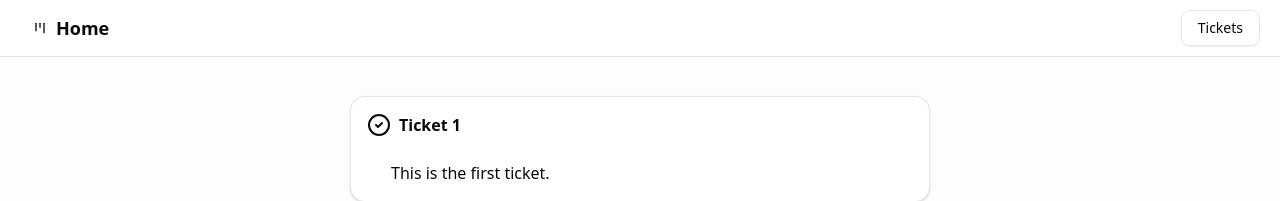
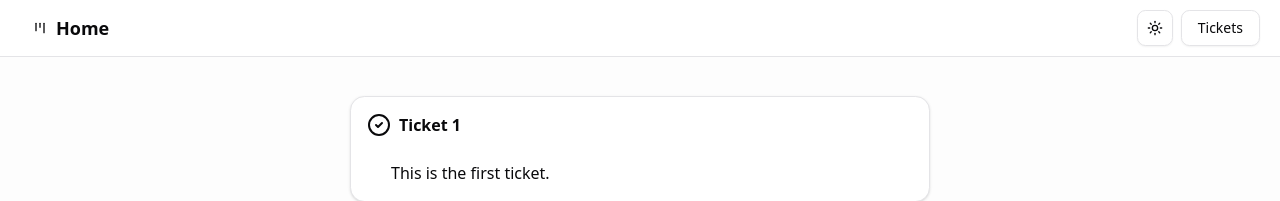
Before and after one commit to romainj-dev/road-to-next, a Next.js app: page /tickets/1 in a window 1280 px wide. Shown: the top 201 px of the page. Built offline with nearby package versions, Linux system fonts and the light colour scheme.

Commit message:
feat: theme and fake queries

```diff
--- a/package.json
+++ b/package.json
@@ -17,6 +17,7 @@
     "clsx": "^2.1.1",
     "lucide-react": "^0.513.0",
     "next": "15.3.3",
+    "next-themes": "^0.4.6",
     "react": "^19.0.0",
     "react-dom": "^19.0.0",
     "tailwind-merge": "^3.3.0"
--- a/src/app/layout.tsx
+++ b/src/app/layout.tsx
@@ -2,6 +2,7 @@ import './globals.css';
 import type { Metadata } from 'next';
 import { Geist, Geist_Mono } from 'next/font/google';
 import { Header } from '@/components/header';
+import { ThemeProvider } from '@/components/theme/theme-provider';
 
 const geistSans = Geist({
   variable: '--font-geist-sans',
@@ -28,10 +29,12 @@ export default function RootLayout({
       <body
         className={`${geistSans.variable} ${geistMono.variable} antialiased`}
       >
-        <Header />
-        <main className='bg-secondary/20 flex min-h-screen flex-1 flex-col overflow-x-hidden overflow-y-auto px-8 py-24'>
-          {children}
-        </main>
+        <ThemeProvider>
+          <Header />
+          <main className='bg-secondary/20 flex min-h-screen flex-1 flex-col overflow-x-hidden overflow-y-auto px-8 py-24'>
+            {children}
+          </main>
+        </ThemeProvider>
       </body>
     </html>
   );
--- a/src/app/tickets/[ticketId]/page.tsx
+++ b/src/app/tickets/[ticketId]/page.tsx
@@ -1,8 +1,8 @@
 import Link from 'next/link';
 import { Placeholder } from '@/components/Placeholder';
 import { Button } from '@/components/ui/button';
-import { initialTickets } from '@/data';
 import { TicketItem } from '@/features/ticket/components/ticket-item';
+import { getTicket } from '@/features/ticket/queries/get-ticket';
 import { ticketsPath } from '@/paths';
 
 type TicketPageProps = {
@@ -13,7 +13,7 @@ type TicketPageProps = {
 
 const TicketPage = async ({ params }: TicketPageProps) => {
   const { ticketId } = await params;
-  const ticket = initialTickets.find((t) => t.id === ticketId);
+  const ticket = await getTicket(ticketId);
 
   if (!ticket)
     return (
--- a/src/app/tickets/page.tsx
+++ b/src/app/tickets/page.tsx
@@ -1,17 +1,17 @@
+import { Suspense } from 'react';
 import { Heading } from '@/components/heading';
-import { initialTickets } from '@/data';
-import { TicketItem } from '@/features/ticket/components/ticket-item';
+import { Spinner } from '@/components/spinner';
+import { TicketList } from '@/features/ticket/components/ticket-list';
 
 const TicketsPage = () => {
   return (
     <div className='flex flex-1 flex-col gap-y-8'>
       <Heading title='Tickets' description='All the tickets' />
 
-      <div className='animate-fade-from-top flex flex-1 flex-col items-center gap-y-4'>
-        {initialTickets.map((ticket) => (
-          <TicketItem key={ticket.id} ticket={ticket} />
-        ))}
-      </div>
+      <Suspense fallback={<Spinner />}>
+        {/* The TicketList component is lazy-loaded and will show a spinner while loading */}
+        <TicketList />
+      </Suspense>
     </div>
   );
 };
--- a/src/components/header.tsx
+++ b/src/components/header.tsx
@@ -1,12 +1,13 @@
 import { LucideKanban } from 'lucide-react';
 import Link from 'next/link';
 import { homePath, ticketsPath } from '@/paths';
+import { ThemeSwitcher } from './theme/theme-switcher';
 import { Button } from './ui/button';
 
 const Header = () => {
   return (
     <nav className='supports-backdrop-blur:bg-background/60 bg-background/95 fixed top-0 right-0 left-0 z-20 flex w-full justify-between border-b px-5 py-2.5 backdrop-blur'>
-      <div>
+      <div className='flex items-center gap-x-2'>
         <Button asChild variant='ghost'>
           <Link href={homePath()}>
             <LucideKanban />
@@ -14,7 +15,8 @@ const Header = () => {
           </Link>
         </Button>
       </div>
-      <div>
+      <div className='flex items-center gap-x-2'>
+        <ThemeSwitcher />
         <Button asChild variant='outline'>
           <Link href={ticketsPath()}>Tickets</Link>
         </Button>
--- /dev/null
+++ b/src/components/spinner.tsx
@@ -0,0 +1,11 @@
+import { LucideLoaderCircle } from 'lucide-react';
+
+const Spinner = () => {
+  return (
+    <div className='flex flex-1 flex-col items-center justify-center self-center'>
+      <LucideLoaderCircle className='h-16 w-16 animate-spin' />
+    </div>
+  );
+};
+
+export { Spinner };
--- /dev/null
+++ b/src/components/theme/theme-provider.tsx
@@ -0,0 +1,26 @@
+import { ThemeProvider as NextThemeProvider, useTheme as useNextTheme } from 'next-themes';
+
+type ThemeProviderProps = { children: React.ReactNode };
+
+const ThemeProvider = ({ children }: ThemeProviderProps) => {
+  return (
+    <NextThemeProvider
+      attribute='class'
+      defaultTheme='system'
+      enableSystem={true}
+    >
+      {children}
+    </NextThemeProvider>
+  );
+};
+
+function useTheme() {
+    const { theme, setTheme, resolvedTheme } = useNextTheme();
+    return {
+        theme,
+        setTheme,
+        resolvedTheme,
+    };
+}
+
+export { ThemeProvider, useTheme };
--- /dev/null
+++ b/src/components/theme/theme-switcher.tsx
@@ -0,0 +1,24 @@
+'use client';
+
+import { LucideMoon, LucideSun } from 'lucide-react';
+import { Button } from '@/components/ui/button';
+import { useTheme } from './theme-provider';
+
+const ThemeSwitcher = () => {
+  const { theme, setTheme } = useTheme();
+
+  return (
+    <Button
+      variant='outline'
+      size='icon'
+      onClick={() => setTheme(theme === 'light' ? 'dark' : 'light')}
+    >
+      <LucideSun className='h-4 w-4 scale-100 rotate-0 transition-all dark:scale-0 dark:-rotate-90' />
+      <LucideMoon className='absolute h-4 w-4 scale-0 rotate-90 transition-transform dark:scale-100 dark:rotate-0' />
+
+      <span className='sr-only'>Toggle theme</span>
+    </Button>
+  );
+};
+
+export { ThemeSwitcher };
--- /dev/null
+++ b/src/features/ticket/components/ticket-list.tsx
@@ -0,0 +1,16 @@
+import { TicketItem } from '@/features/ticket/components/ticket-item';
+import { getTickets } from '../queries/get-tickets';
+
+const TicketList = async () => {
+  const tickets = await getTickets();
+
+  return (
+    <div className='animate-fade-from-top flex flex-1 flex-col items-center gap-y-4'>
+      {tickets.map((ticket) => (
+        <TicketItem key={ticket.id} ticket={ticket} />
+      ))}
+    </div>
+  );
+};
+
+export { TicketList };
--- /dev/null
+++ b/src/features/ticket/queries/get-ticket.ts
@@ -0,0 +1,12 @@
+import { initialTickets } from '@/data';
+import { Ticket } from '../types';
+
+export const getTicket = async (ticketId: string): Promise<Ticket | null> => {
+  const ticket = initialTickets.find((t) => t.id === ticketId);
+
+  await new Promise((resolve) => setTimeout(resolve, 2000)); // Simulate network delay
+
+  return new Promise((resolve) => {
+    resolve(ticket || null);
+  });
+};
--- /dev/null
+++ b/src/features/ticket/queries/get-tickets.ts
@@ -0,0 +1,10 @@
+import { initialTickets } from '@/data';
+import { Ticket } from '../types';
+
+export const getTickets = async (): Promise<Ticket[]> => {
+  await new Promise((resolve) => setTimeout(resolve, 2000)); // Simulate network delay
+
+  return new Promise((resolve) => {
+    resolve(initialTickets);
+  });
+};
```
Also changed, not shown: 1 other file (tests, documents, lock files or other folders).
